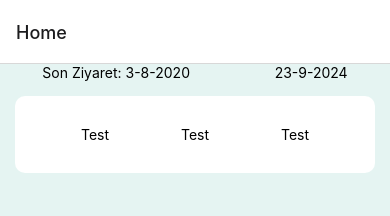
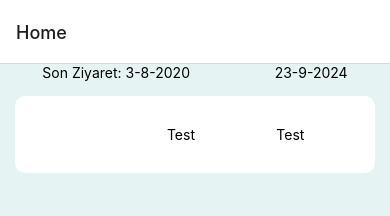
Before and after one commit to erenavar/meditation-app, a React Native app: screen /TabBar in a window 390 px wide. Shown: the top 216 px of the page. Built offline with nearby package versions, Linux system fonts and the light colour scheme.

Commit message:
install react native svg

```diff
--- a/package.json
+++ b/package.json
@@ -24,6 +24,7 @@
     "react-native": "0.76.3",
     "react-native-safe-area-context": "4.12.0",
     "react-native-screens": "~4.1.0",
+    "react-native-svg": "15.8.0",
     "react-native-web": "~0.19.10",
     "yarn": "^1.22.22",
     "yup": "^1.4.0"
--- a/src/screens/homeScreen/HomeScreen.tsx
+++ b/src/screens/homeScreen/HomeScreen.tsx
@@ -1,5 +1,7 @@
+import React from "react";
 import { StyleSheet, Text, View } from "react-native";
-import React from "react";
+import MaterialCommunityIcons from "@expo/vector-icons/MaterialCommunityIcons";
+import Svg, { Polygon } from "react-native-svg";
 
 const HomeScreen = () => {
   let date = new Date();
@@ -13,7 +15,7 @@ const HomeScreen = () => {
         <Text>{today}</Text>
       </View>
       <View style={styles.lastMeditation}>
-        <Text>Test</Text>
+        <View></View>
         <Text>Test</Text>
         <Text>Test</Text>
       </View>
```
Also changed, not shown: 1 other file (tests, documents, lock files or other folders).
